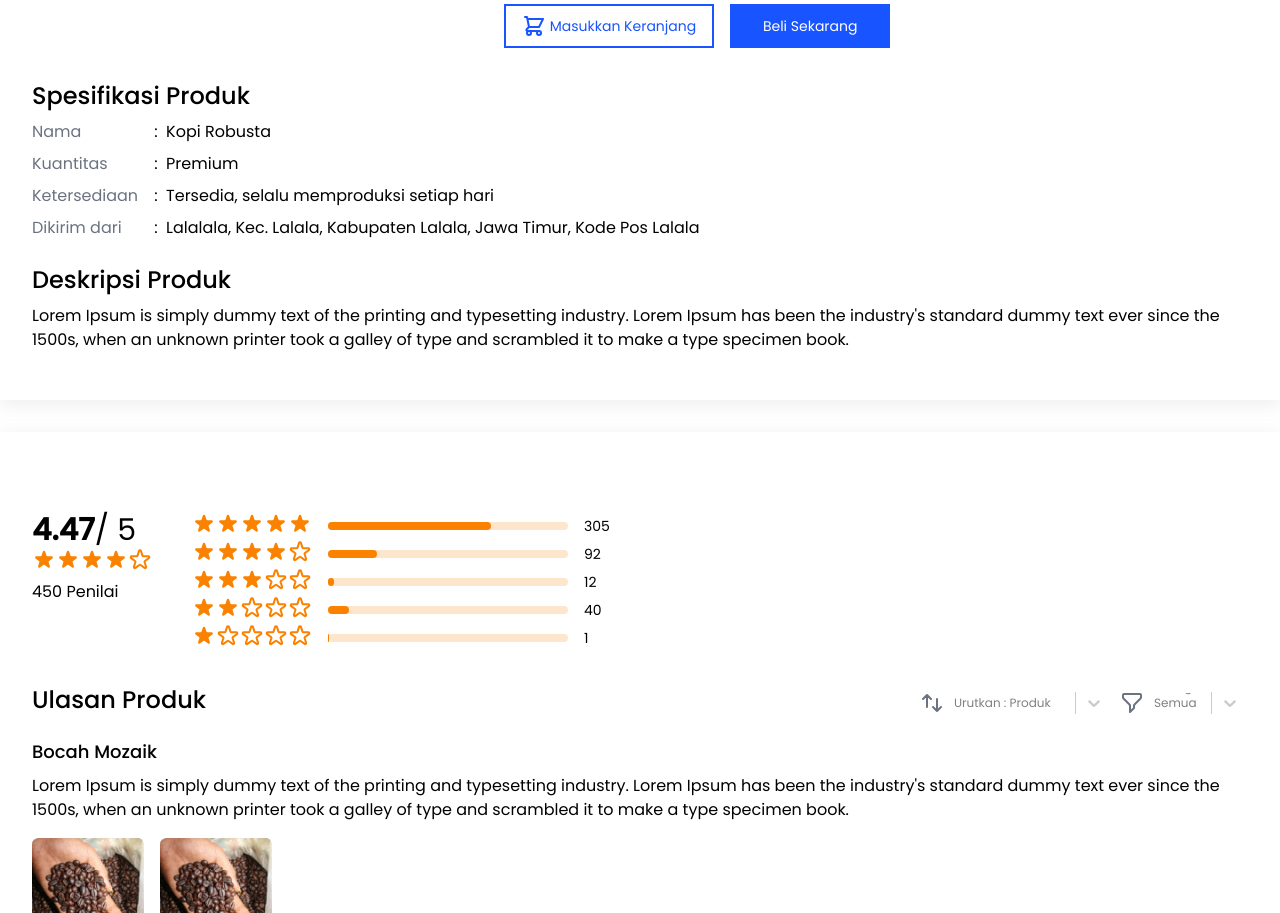
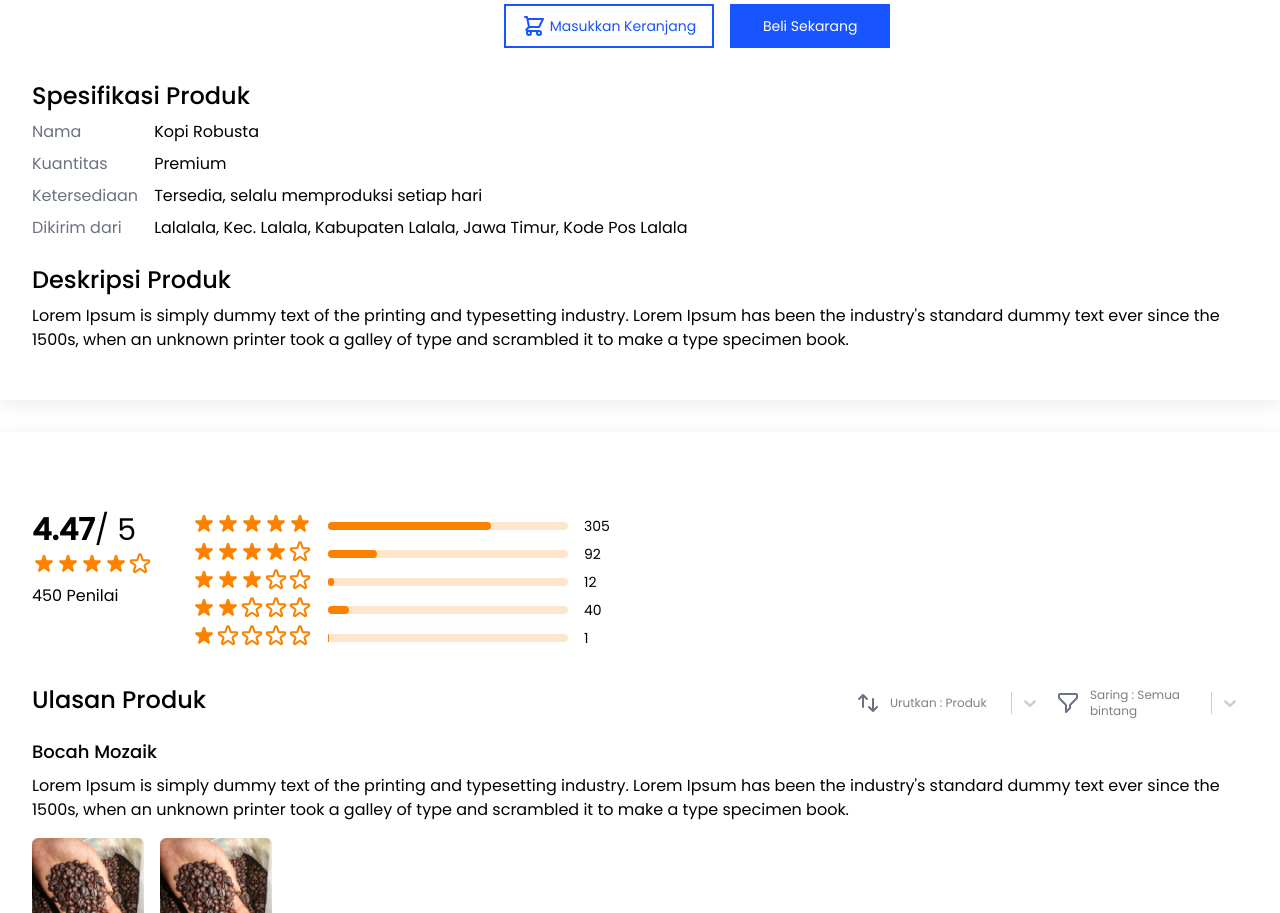
Before and after one commit to alfonsus20/gudity-gemastik-frontend, a React (Create React App) app: page /produk/1 in a window 1280 px wide. Shown: the part 680-1593 px from the top of the page. Built offline with nearby package versions, Linux system fonts and the light colour scheme.

Commit message:
fix: overflow on react select

```diff
--- a/src/components/Dropdown.tsx
+++ b/src/components/Dropdown.tsx
@@ -39,6 +39,10 @@ const Dropdown = ({
         border: state.isFocused ? 0 : 0,
       },
     }),
+    valueContainer: (provided: object) => ({
+      ...provided,
+      overflow: "visible",
+    }),
   };
 
   return (
--- a/src/components/ImageGallery.tsx
+++ b/src/components/ImageGallery.tsx
@@ -24,14 +24,14 @@ const ImageGallery = ({ images, className }: ImageGalleryProps) => {
         <img
           src={`/assets/pictures/${highlightedImage.name}`}
           alt={highlightedImage.name}
-          className="rounded-md sm:w-112 sm:h-72 object-cover"
+          className="rounded-md w-full h-80 xs:h-88 sm:w-112 sm:h-72 object-cover"
         />
       </div>
       <div className="relative">
         <button
           className={`bg-black bg-opacity-70 hover:bg-opacity-90 ${
             (images.length <= 4 || startIndex === 0) && "hidden"
-          } absolute top-1/2 left-0 transform -translate-y-1/2`}
+          } absolute top-1/2 left-0 transform -translate-y-1/2 p-2`}
           onClick={() => {
             if (startIndex > 0) {
               setStartIndex((prevState) => prevState - 1);
@@ -55,7 +55,7 @@ const ImageGallery = ({ images, className }: ImageGalleryProps) => {
         <button
           className={`bg-black bg-opacity-70 hover:bg-opacity-90  ${
             (images.length <= 4 || endIndex === images.length - 1) && "hidden"
-          } absolute top-1/2 right-0 transform -translate-y-1/2`}
+          } absolute top-1/2 right-0 transform -translate-y-1/2 p-2`}
           onClick={() => {
             if (endIndex < images.length) {
               setStartIndex((prevState) => prevState + 1);
--- a/src/components/product/RatingCollection.tsx
+++ b/src/components/product/RatingCollection.tsx
@@ -28,11 +28,11 @@ const RatingCollection = ({ ratings }: RatingCollectionProps) => {
   return (
     <div className="flex flex-col sm:flex-row">
       <div className="sm:pr-10 mx-auto sm:mx-0 text-center sm:text-left">
-        <h3 className="text-3xl">
+        <h3 className="text-3xl mb-1">
           <span className="font-semibold">{getRatingAverage().toFixed(2)}</span>
           / 5
         </h3>
-        <div className="flex flex-row mb-1 items-center">
+        <div className="flex flex-row mb-1 items-center justify-center sm:justify-start">
           <Rating rating={getRatingAverage()} />
         </div>
         <p>{getTotalReviewers()} Penilai</p>
--- a/src/screens/Product.tsx
+++ b/src/screens/Product.tsx
@@ -28,7 +28,7 @@ const Product = () => {
 
   return (
     <div>
-      <div className="shadow-none sm:shadow max-w-screen-xl mx-auto px-8 py-12 mt-32 sm:mb-8">
+      <div className="shadow-none sm:shadow max-w-screen-xl mx-auto px-8 py-12 mt-20 sm:mt-32 sm:mb-8">
         <div className="flex flex-col sm:flex-row mb-8">
           <ImageGallery
             className="flex-shrink-0"
@@ -165,23 +165,23 @@ const Product = () => {
               <tbody>
                 <tr>
                   <td className="pr-4 pb-2 text-gray-500">Nama</td>
-                  <td className="pb-2">:&nbsp; Kopi Robusta</td>
+                  <td className="pb-2"> Kopi Robusta</td>
                 </tr>
                 <tr>
                   <td className="pr-4 pb-2 text-gray-500">Kuantitas</td>
-                  <td className="pb-2">:&nbsp; Premium</td>
+                  <td className="pb-2"> Premium</td>
                 </tr>
                 <tr>
                   <td className="pr-4 pb-2 text-gray-500">Ketersediaan</td>
                   <td className="pb-2">
-                    :&nbsp; Tersedia, selalu memproduksi setiap hari
+                    Tersedia, selalu memproduksi setiap hari
                   </td>
                 </tr>
                 <tr>
                   <td className="pr-4 pb-2 text-gray-500">Dikirim dari</td>
                   <td className="pb-2">
-                    :&nbsp; Lalalala, Kec. Lalala, Kabupaten Lalala, Jawa Timur,
-                    Kode Pos Lalala
+                    Lalalala, Kec. Lalala, Kabupaten Lalala, Jawa Timur, Kode
+                    Pos Lalala
                   </td>
                 </tr>
               </tbody>
@@ -221,7 +221,7 @@ const Product = () => {
             <Dropdown
               options={[]}
               name=""
-              className="w-32 text-xs"
+              className="w-48 text-xs"
               icon={<FilterIcon className="w-6 h-6 text-gray-500" />}
               placeholder="Saring : Semua bintang"
             />
```
